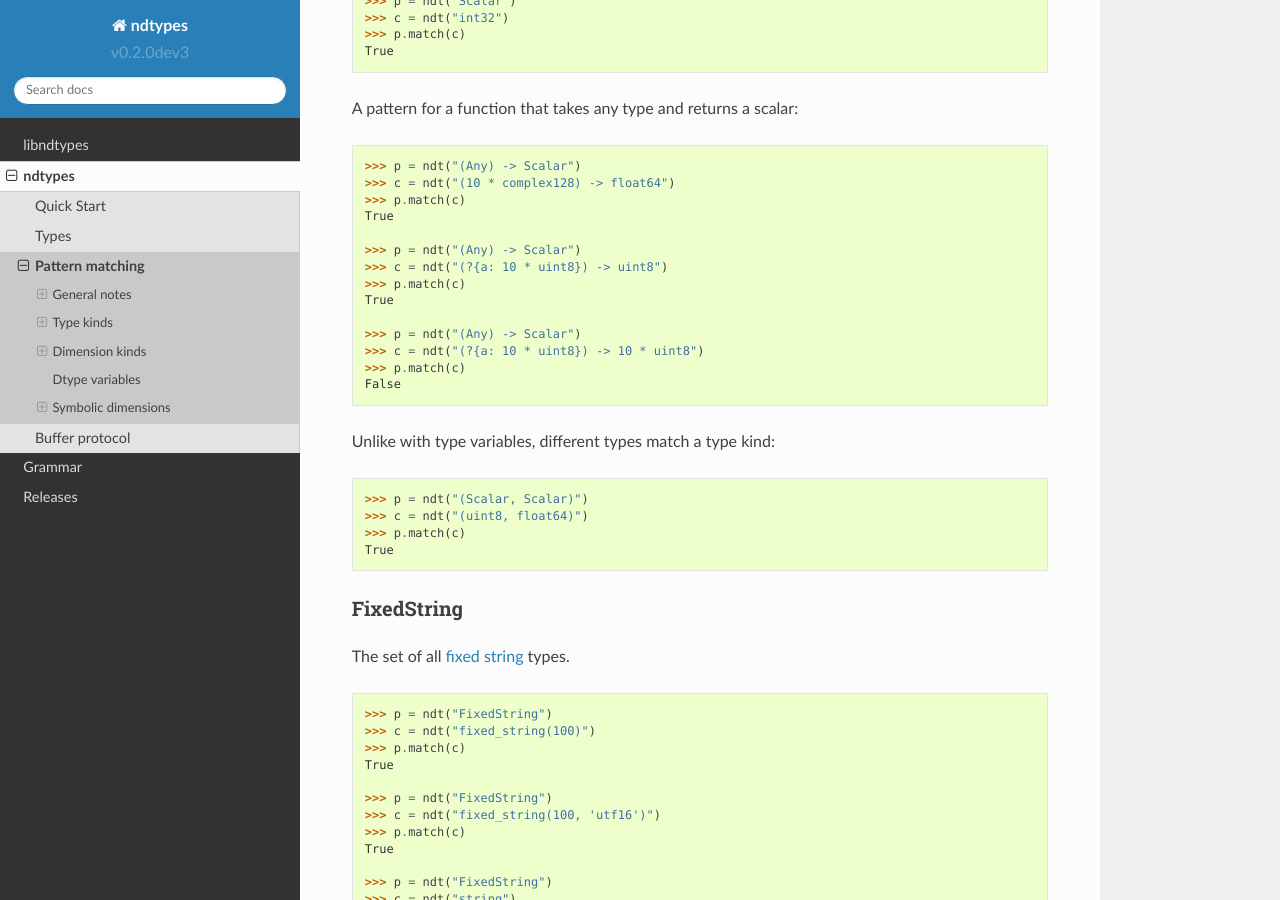
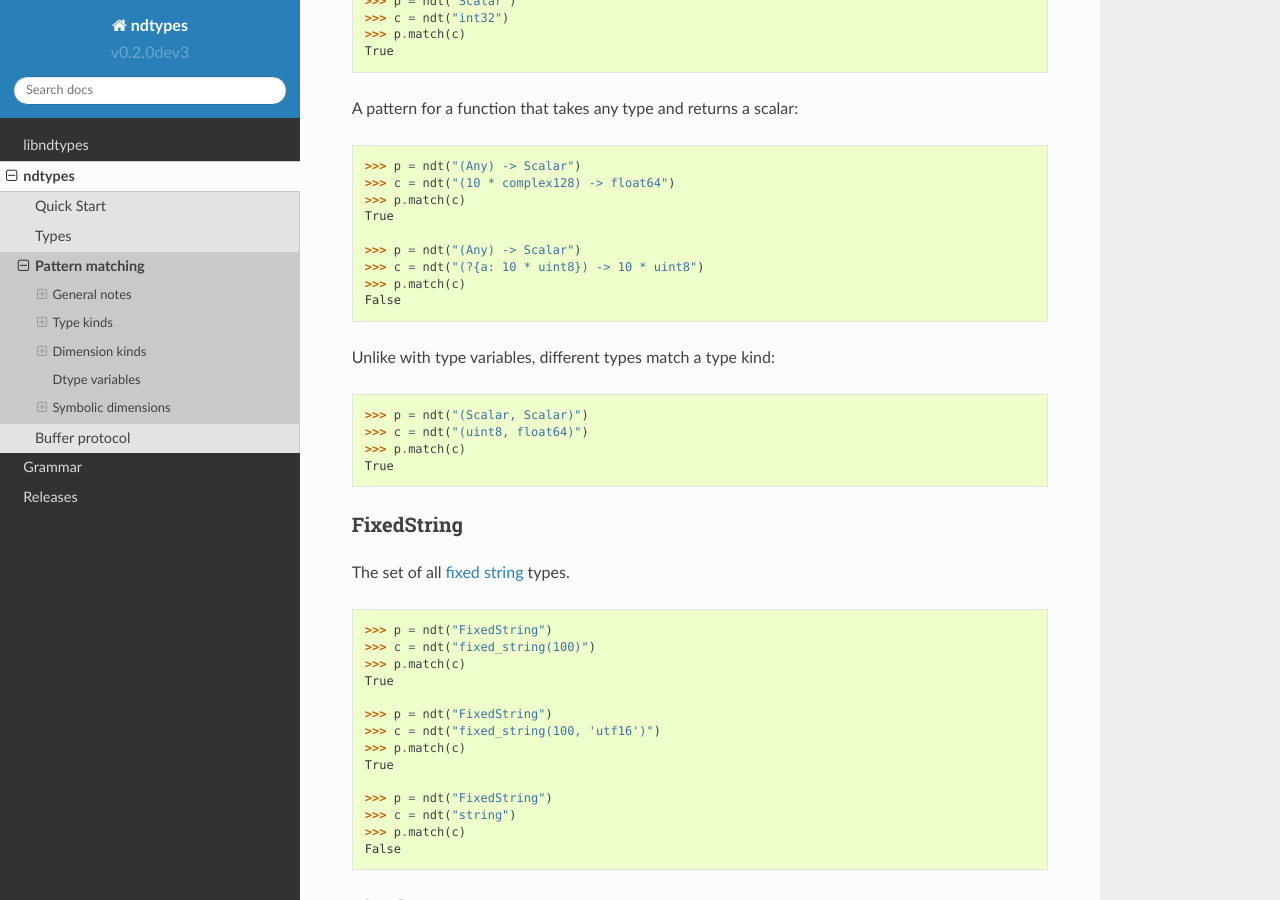
Before and after one commit to xnd-project/libndtypes, a Sphinx documentation site: the page built from doc/ndtypes/pattern-matching.rst, in a window 1280 px wide and 900 px high, scrolled down 2276 px. Built offline with Sphinx 7.4.7 and the Read the Docs theme 2.0.0, drawn with Linux system fonts in a browser that asks for light colours; formulas are drawn with MathJax 3.

Commit message:
Delete failing doctest

```diff
--- a/doc/ndtypes/pattern-matching.rst
+++ b/doc/ndtypes/pattern-matching.rst
@@ -153,11 +153,6 @@ A pattern for a function that takes any type and returns a scalar:
 
    >>> p = ndt("(Any) -> Scalar")
    >>> c = ndt("(10 * complex128) -> float64")
-   >>> p.match(c)
-   True
-
-   >>> p = ndt("(Any) -> Scalar")
-   >>> c = ndt("(?{a: 10 * uint8}) -> uint8")
    >>> p.match(c)
    True
 
```
